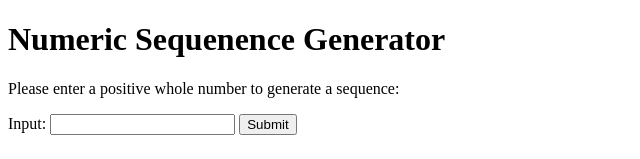
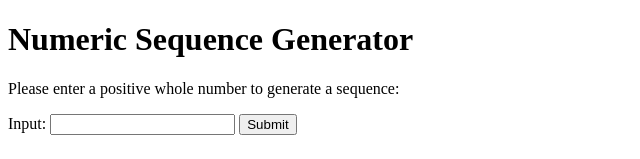
Before and after one commit to Wootah/numericsequencecalculator, a website: page index.html in a window 1280 px wide. Shown: the top 159 px of the page, without its empty margins (0-640 px from the left). Drawn offline with Linux system fonts and the light colour scheme.

Commit message:
spelling error

```diff
--- a/index.html
+++ b/index.html
@@ -36,7 +36,7 @@
 		</script>
     </head>
     <body>
-		<h1>Numeric Sequenence Generator</h1>
+		<h1>Numeric Sequence Generator</h1>
         <p>Please enter a positive whole number to generate a sequence:</p>
         <form action="#" onsubmit="return formSubmit();">
         	<label for="input">Input: </label><input name="input" id="input"><!-- removed type="number" min="0" -->
```
